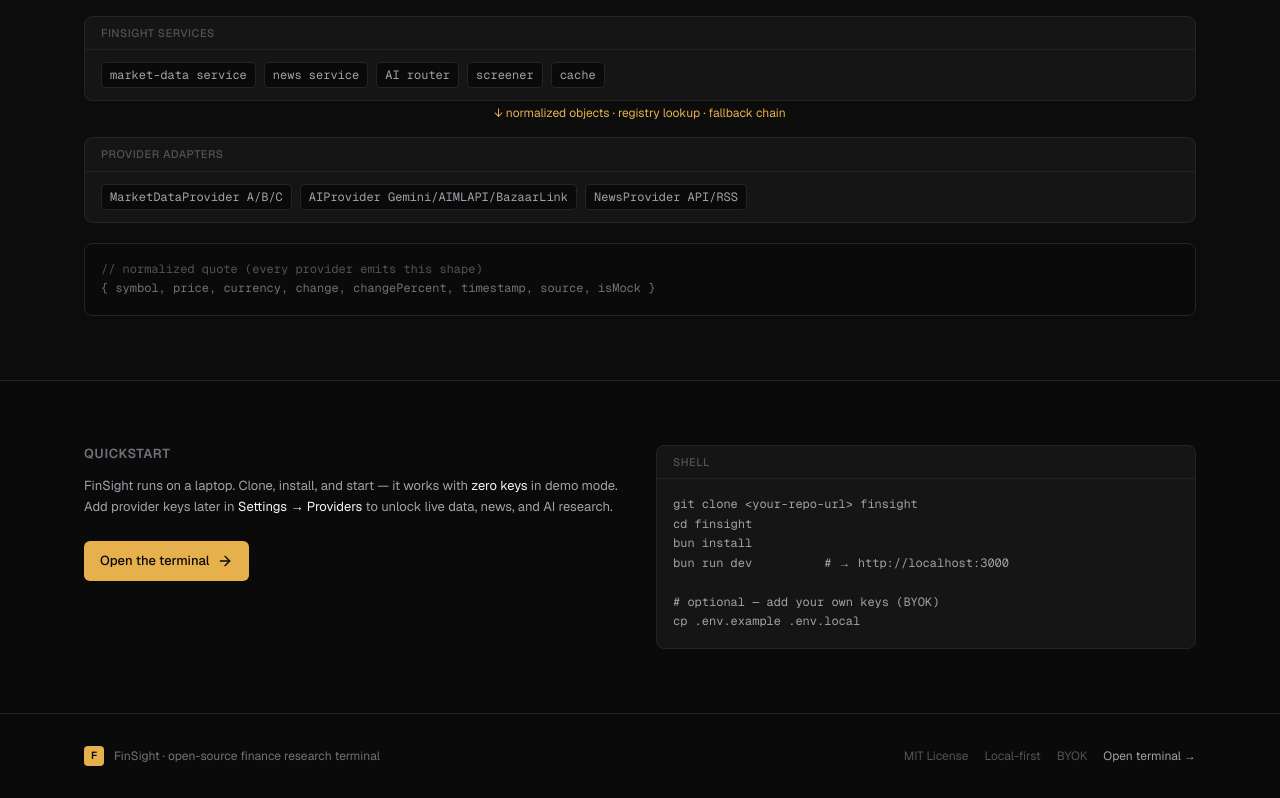
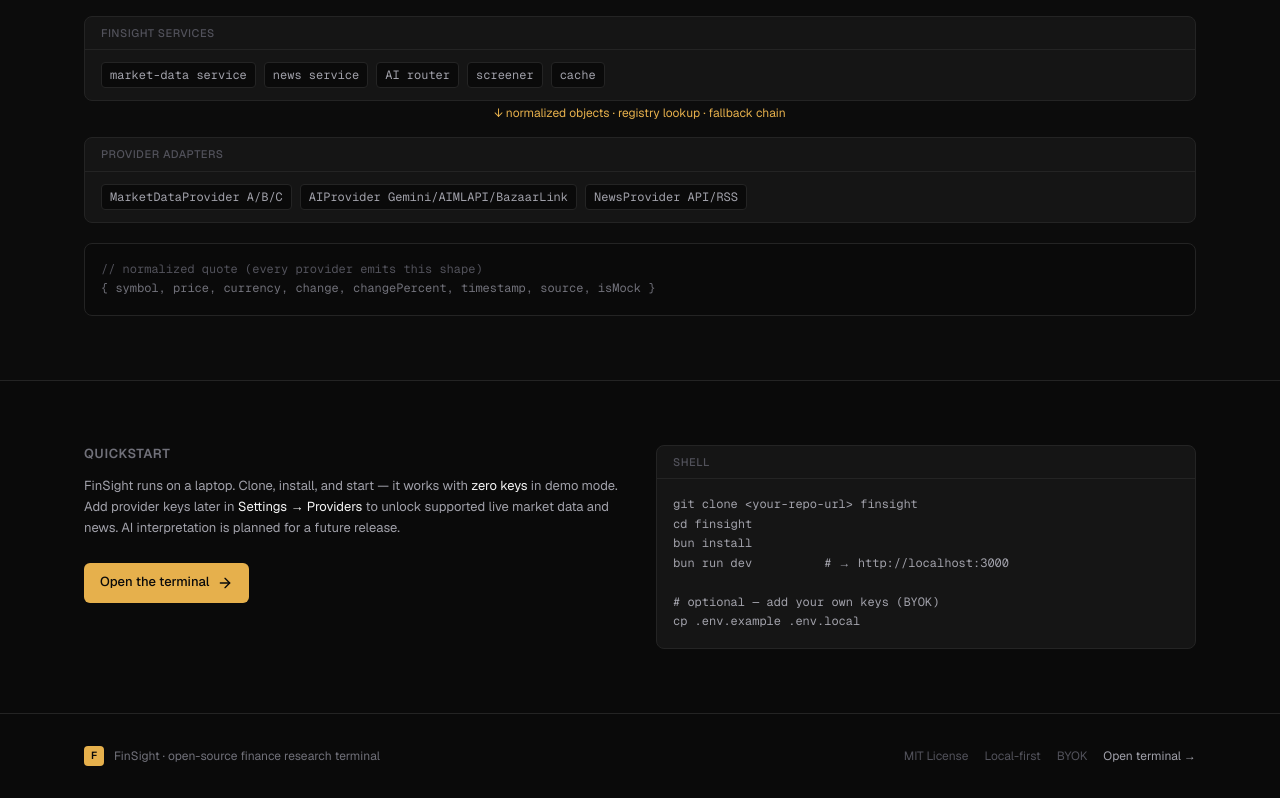
Before and after one commit to ks2483735-afk/finsight, a Next.js app: page / in a window 1280 px wide. Shown: the part 1710-2508 px from the top of the page. Built offline with nearby package versions, Linux system fonts and the light colour scheme.

Commit message:
copy: clarify AI integration is still planned

```diff
--- a/app/page.tsx
+++ b/app/page.tsx
@@ -226,7 +226,7 @@ export default function LandingPage() {
               FinSight runs on a laptop. Clone, install, and start — it works with{" "}
               <span className="text-foreground">zero keys</span> in demo mode. Add provider
               keys later in <span className="text-foreground">Settings → Providers</span> to
-              unlock live data, news, and AI research.
+              unlock supported live market data and news. AI interpretation is planned for a future release.
             </p>
             <Link
               href="/overview"
```
